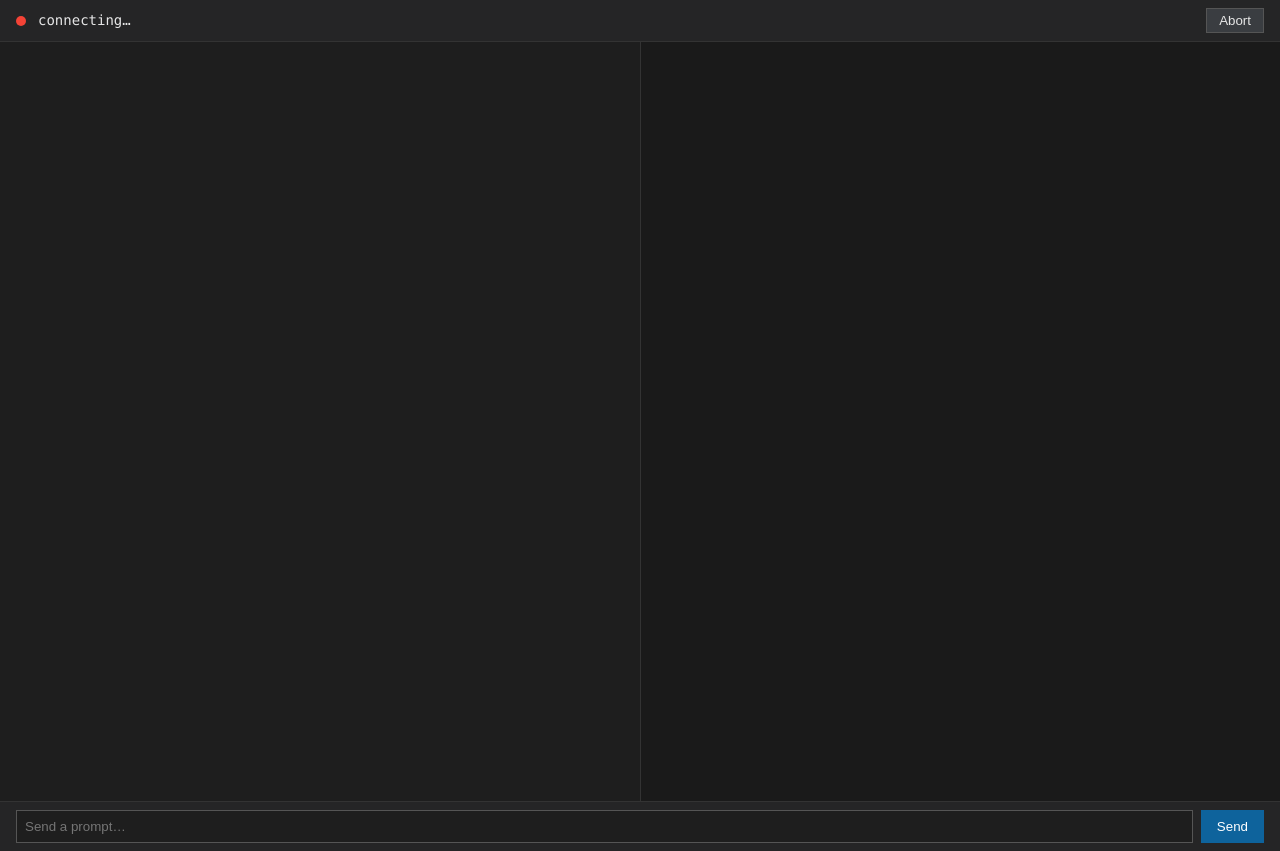
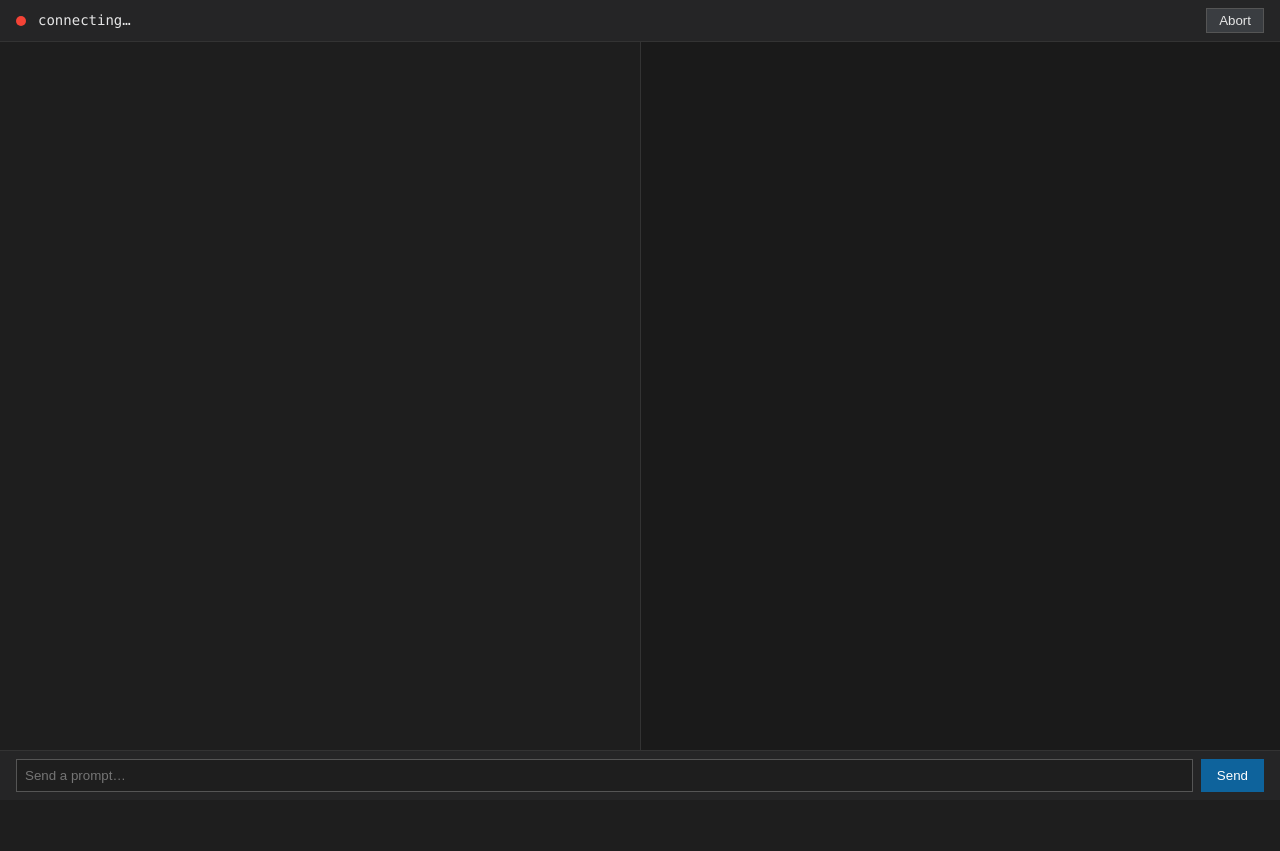
Before and after one commit to yxswe/LoopIQ-AgentHarness, a website: page packages/devui/public/index.html in a window 1280 px wide. After the commit the page ends 800 px from the top, so only its background shows below. Drawn offline with Linux system fonts and the light colour scheme; no server answers.

Commit message:
fix(devui): keep prompt input within viewport via body flex column

```diff
--- a/packages/devui/public/index.html
+++ b/packages/devui/public/index.html
@@ -6,13 +6,13 @@
 		<title>AgentHarness DevUI</title>
 		<style>
 			* { box-sizing: border-box; }
-			body { margin: 0; font: 14px/1.5 ui-monospace, SFMono-Regular, Menlo, monospace; color: #e6e6e6; background: #1e1e1e; }
+			body { margin: 0; height: 100vh; display: flex; flex-direction: column; font: 14px/1.5 ui-monospace, SFMono-Regular, Menlo, monospace; color: #e6e6e6; background: #1e1e1e; }
 			header { display: flex; align-items: center; gap: 12px; padding: 8px 16px; background: #252526; border-bottom: 1px solid #333; }
 			header .status { width: 10px; height: 10px; border-radius: 50%; background: #888; }
 			header .status.connected { background: #4caf50; }
 			header .status.error { background: #f44336; }
 			header button { margin-left: auto; background: #3a3d41; color: #e6e6e6; border: 1px solid #555; padding: 4px 12px; cursor: pointer; }
-			main { display: grid; grid-template-columns: 1fr 1fr; height: calc(100vh - 41px); }
+			main { display: grid; grid-template-columns: 1fr 1fr; flex: 1; min-height: 0; }
 			#chat, #trace { overflow-y: auto; padding: 12px; }
 			#trace { border-left: 1px solid #333; background: #1a1a1a; }
 			.bubble { margin: 6px 0; padding: 8px 12px; border-radius: 6px; white-space: pre-wrap; }
@@ -22,7 +22,7 @@
 			.trace-item { font-size: 12px; padding: 4px 6px; border-bottom: 1px solid #2a2a2a; }
 			.trace-item .type { color: #4fc1ff; }
 			.trace-item.error .type { color: #f44336; }
-			form { display: flex; gap: 8px; padding: 8px 16px; background: #252526; border-top: 1px solid #333; grid-column: 1 / 2; }
+			form { display: flex; gap: 8px; padding: 8px 16px; background: #252526; border-top: 1px solid #333; }
 			#input { flex: 1; background: #1e1e1e; color: #e6e6e6; border: 1px solid #555; padding: 8px; }
 			#send { background: #0e639c; color: #fff; border: none; padding: 8px 16px; cursor: pointer; }
 		</style>
```
